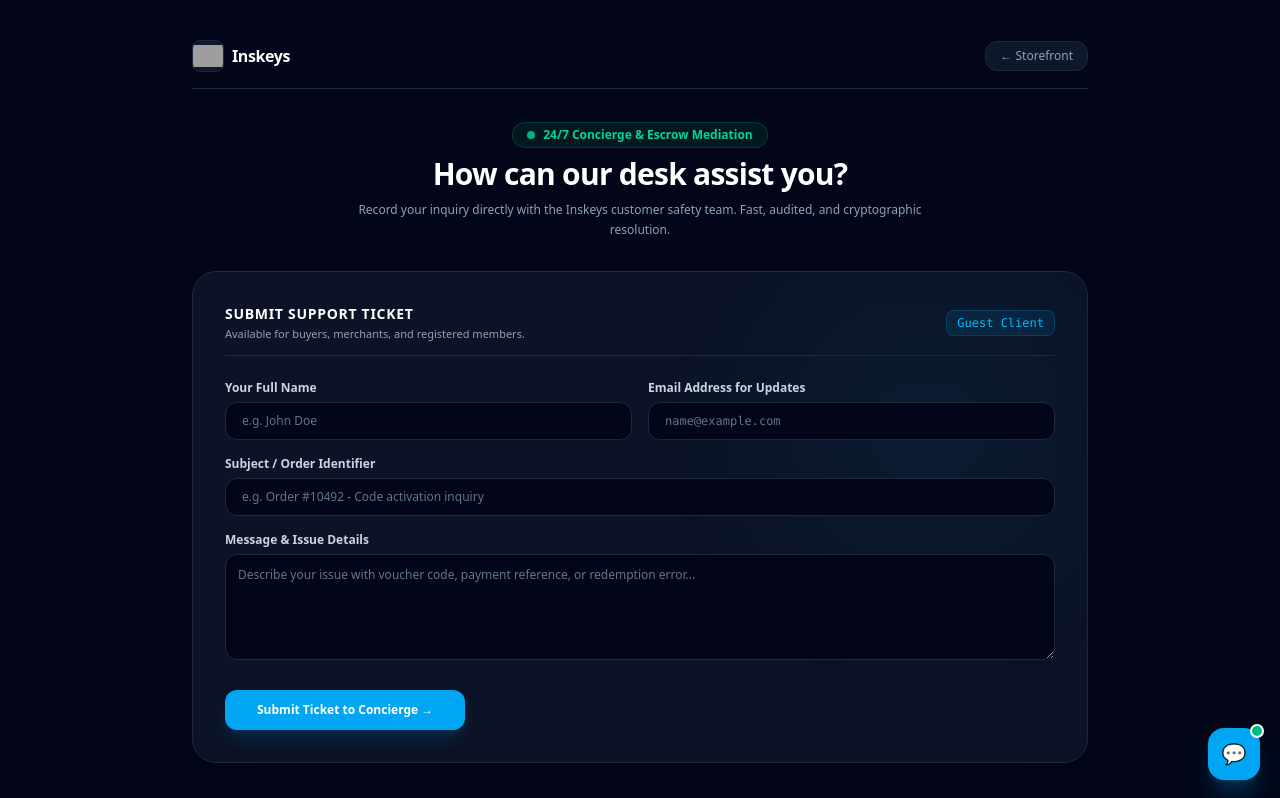
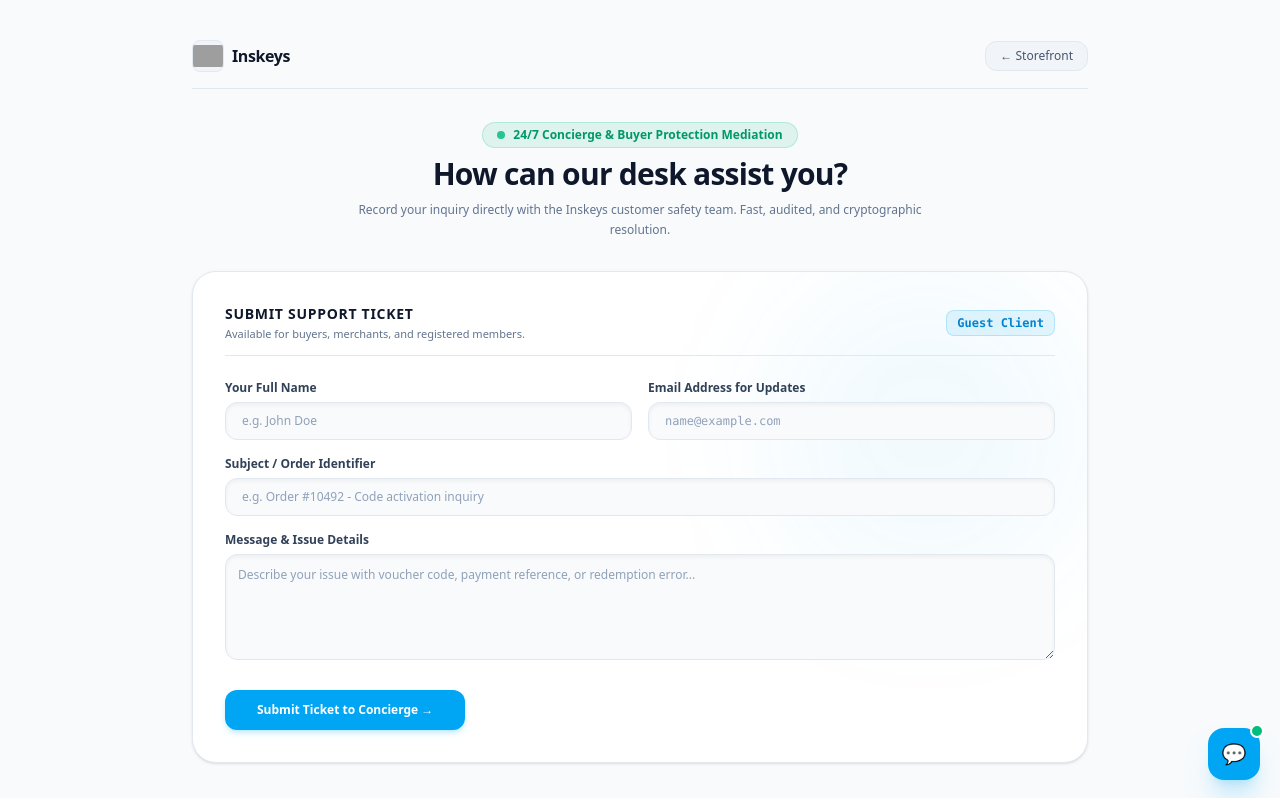
Before and after one commit to shovosarkerone-sys/my-digital-store, a Next.js app: page /support in a window 1280 px wide. Shown: the top 798 px of the page. Built offline with nearby package versions, Linux system fonts and the light colour scheme; grey boxes are pictures that could not be loaded.

Commit message:
Replace plain loading text with professional skeleton loader

```diff
--- a/app/support/page.tsx
+++ b/app/support/page.tsx
@@ -87,13 +87,13 @@ export default function SupportPage() {
   ];
 
   return (
-    <div className="min-h-screen bg-slate-950 text-white selection:bg-sky-500 selection:text-white p-4 sm:p-6 md:p-10 font-sans">
+    <div className="min-h-screen bg-slate-50 dark:bg-slate-950 text-slate-900 dark:text-white selection:bg-sky-500 selection:text-white p-4 sm:p-6 md:p-10 font-sans transition-colors duration-200">
       <div className="max-w-4xl mx-auto space-y-8">
 
         {/* Navigation Bar */}
-        <div className="flex items-center justify-between border-b border-slate-800 pb-4">
+        <div className="flex items-center justify-between border-b border-slate-200 dark:border-slate-800 pb-4">
           <Link href="/" className="flex items-center gap-2 group">
-            <div className="w-8 h-8 rounded-lg overflow-hidden bg-slate-900 border border-slate-800 flex items-center justify-center shrink-0">
+            <div className="w-8 h-8 rounded-lg overflow-hidden bg-slate-100 dark:bg-slate-900 border border-slate-200 dark:border-slate-800 flex items-center justify-center shrink-0">
               <Image
                 src="/icon.png"
                 alt="Inskeys"
@@ -102,7 +102,7 @@ export default function SupportPage() {
                 className="w-full h-full object-contain transition-transform group-hover:scale-105"
               />
             </div>
-            <span className="font-bold text-base tracking-tight text-white">
+            <span className="font-bold text-base tracking-tight text-slate-900 dark:text-white">
               Inskeys
             </span>
           </Link>
@@ -111,14 +111,14 @@ export default function SupportPage() {
             {currentUser && (
               <Link
                 href="/dashboard?tab=support"
-                className="text-xs text-sky-400 hover:text-white bg-sky-500/10 border border-sky-500/20 px-3.5 py-1.5 rounded-xl transition font-medium"
+                className="text-xs text-sky-600 dark:text-sky-400 hover:text-sky-700 dark:hover:text-white bg-sky-500/10 border border-sky-500/20 px-3.5 py-1.5 rounded-xl transition font-medium"
               >
                 My Support Desk →
               </Link>
             )}
             <Link
               href="/"
-              className="text-xs text-slate-400 hover:text-white bg-slate-900 border border-slate-800 px-3.5 py-1.5 rounded-xl transition"
+              className="text-xs text-slate-600 dark:text-slate-400 hover:text-slate-900 dark:hover:text-white bg-slate-100 dark:bg-slate-900 border border-slate-200 dark:border-slate-800 px-3.5 py-1.5 rounded-xl transition"
             >
               ← Storefront
             </Link>
@@ -127,46 +127,46 @@ export default function SupportPage() {
 
         {/* Hero Section */}
         <div className="space-y-2 text-center max-w-xl mx-auto">
-          <div className="inline-flex items-center gap-2 px-3.5 py-1 rounded-full bg-emerald-500/10 border border-emerald-500/20 text-emerald-400 text-xs font-semibold">
-            <span className="w-2 h-2 rounded-full bg-emerald-400 animate-pulse"></span>
-            <span>24/7 Concierge & Escrow Mediation</span>
+          <div className="inline-flex items-center gap-2 px-3.5 py-1 rounded-full bg-emerald-500/10 border border-emerald-500/20 text-emerald-600 dark:text-emerald-400 text-xs font-semibold">
+            <span className="w-2 h-2 rounded-full bg-emerald-500 dark:bg-emerald-400 animate-pulse"></span>
+            <span>24/7 Concierge & Buyer Protection Mediation</span>
           </div>
-          <h1 className="text-2xl sm:text-3xl font-black text-white tracking-tight">
+          <h1 className="text-2xl sm:text-3xl font-black text-slate-900 dark:text-white tracking-tight">
             How can our desk assist you?
           </h1>
-          <p className="text-xs text-slate-400 leading-relaxed">
+          <p className="text-xs text-slate-500 dark:text-slate-400 leading-relaxed">
             Record your inquiry directly with the Inskeys customer safety team. Fast, audited, and cryptographic resolution.
           </p>
         </div>
 
         {/* Support Ticket Submission Card */}
-        <div className="bg-slate-900/80 border border-slate-800 rounded-3xl p-6 sm:p-8 space-y-6 shadow-2xl relative overflow-hidden backdrop-blur-xl">
+        <div className="bg-white dark:bg-slate-900/80 border border-slate-200 dark:border-slate-800 rounded-3xl p-6 sm:p-8 space-y-6 shadow-sm dark:shadow-2xl relative overflow-hidden backdrop-blur-xl transition-colors">
           <div className="absolute top-0 right-0 w-80 h-80 bg-sky-500/5 rounded-full blur-3xl pointer-events-none"></div>
 
-          <div className="flex items-center justify-between border-b border-slate-800 pb-3 relative z-10">
+          <div className="flex items-center justify-between border-b border-slate-200 dark:border-slate-800 pb-3 relative z-10">
             <div>
-              <h2 className="text-sm font-bold uppercase tracking-wider text-white">
+              <h2 className="text-sm font-bold uppercase tracking-wider text-slate-900 dark:text-white">
                 Submit Support Ticket
               </h2>
-              <p className="text-[11px] text-slate-400 mt-0.5">
+              <p className="text-[11px] text-slate-500 dark:text-slate-400 mt-0.5">
                 Available for buyers, merchants, and registered members.
               </p>
             </div>
-            <span className="text-xs font-mono bg-sky-500/10 text-sky-400 border border-sky-500/20 px-2.5 py-1 rounded-lg">
+            <span className="text-xs font-mono bg-sky-500/10 text-sky-600 dark:text-sky-400 border border-sky-500/20 px-2.5 py-1 rounded-lg font-semibold">
               {currentUser ? "Authenticated Member" : "Guest Client"}
             </span>
           </div>
 
           {submittedTicketId && (
-            <div className="p-4 bg-emerald-500/10 border border-emerald-500/30 text-emerald-300 text-xs rounded-2xl space-y-1.5 relative z-10 animate-in fade-in">
+            <div className="p-4 bg-emerald-500/10 border border-emerald-500/30 text-emerald-700 dark:text-emerald-300 text-xs rounded-2xl space-y-1.5 relative z-10 animate-in fade-in">
               <span className="font-bold text-sm block">✓ Inquiry Dispatched to Support Desk!</span>
               <p className="leading-relaxed">
-                Your Tracking Reference is <strong className="font-mono text-white">#{submittedTicketId}</strong>. A concierge agent has been assigned to mediate your case.
+                Your Tracking Reference is <strong className="font-mono text-slate-900 dark:text-white">#{submittedTicketId}</strong>. A concierge agent has been assigned to mediate your case.
               </p>
               {currentUser && (
                 <Link
                   href="/dashboard?tab=support"
-                  className="inline-block mt-1 text-sky-400 font-bold hover:underline"
+                  className="inline-block mt-1 text-sky-600 dark:text-sky-400 font-bold hover:underline"
                 >
                   View Live Response in Dashboard Support Tab →
                 </Link>
@@ -175,7 +175,7 @@ export default function SupportPage() {
           )}
 
           {errorMsg && (
-            <div className="p-3 bg-rose-500/10 border border-rose-500/20 text-rose-400 text-xs rounded-xl relative z-10">
+            <div className="p-3 bg-rose-500/10 border border-rose-500/20 text-rose-600 dark:text-rose-400 text-xs rounded-xl relative z-10 font-medium">
               ⚠️ {errorMsg}
             </div>
           )}
@@ -183,7 +183,7 @@ export default function SupportPage() {
           <form onSubmit={handleSubmit} className="space-y-4 relative z-10">
             <div className="grid grid-cols-1 sm:grid-cols-2 gap-4">
               <div>
-                <label className="block text-xs font-semibold text-slate-300 mb-1.5">
+                <label className="block text-xs font-semibold text-slate-700 dark:text-slate-300 mb-1.5">
                   Your Full Name
                 </label>
                 <input
@@ -192,12 +192,12 @@ export default function SupportPage() {
                   value={name}
                   onChange={(e) => setName(e.target.value)}
                   placeholder="e.g. John Doe"
-                  className="w-full bg-slate-950 border border-slate-800 focus:border-sky-500 rounded-xl px-4 py-2.5 text-xs text-white placeholder-slate-500 focus:outline-none focus:ring-1 focus:ring-sky-500 transition shadow-inner"
+                  className="w-full bg-slate-50 dark:bg-slate-950 border border-slate-200 dark:border-slate-800 focus:border-sky-500 rounded-xl px-4 py-2.5 text-xs text-slate-900 dark:text-white placeholder-slate-400 dark:placeholder-slate-500 focus:outline-none focus:ring-1 focus:ring-sky-500 transition shadow-inner"
                 />
               </div>
 
               <div>
-                <label className="block text-xs font-semibold text-slate-300 mb-1.5">
+                <label className="block text-xs font-semibold text-slate-700 dark:text-slate-300 mb-1.5">
                   Email Address for Updates
                 </label>
                 <input
@@ -206,13 +206,13 @@ export default function SupportPage() {
                   value={email}
                   onChange={(e) => setEmail(e.target.value)}
                   placeholder="name@example.com"
-                  className="w-full bg-slate-950 border border-slate-800 focus:border-sky-500 rounded-xl px-4 py-2.5 text-xs text-white placeholder-slate-500 focus:outline-none focus:ring-1 focus:ring-sky-500 transition shadow-inner font-mono"
+                  className="w-full bg-slate-50 dark:bg-slate-950 border border-slate-200 dark:border-slate-800 focus:border-sky-500 rounded-xl px-4 py-2.5 text-xs text-slate-900 dark:text-white placeholder-slate-400 dark:placeholder-slate-500 focus:outline-none focus:ring-1 focus:ring-sky-500 transition shadow-inner font-mono"
                 />
               </div>
             </div>
 
             <div>
-              <label className="block text-xs font-semibold text-slate-300 mb-1.5">
+              <label className="block text-xs font-semibold text-slate-700 dark:text-slate-300 mb-1.5">
                 Subject / Order Identifier
               </label>
               <input
@@ -221,12 +221,12 @@ export default function SupportPage() {
                 value={ticketSubject}
                 onChange={(e) => setTicketSubject(e.target.value)}
                 placeholder="e.g. Order #10492 - Code activation inquiry"
-                className="w-full bg-slate-950 border border-slate-800 focus:border-sky-500 rounded-xl px-4 py-2.5 text-xs text-white placeholder-slate-500 focus:outline-none focus:ring-1 focus:ring-sky-500 transition shadow-inner"
+                className="w-full bg-slate-50 dark:bg-slate-950 border border-slate-200 dark:border-slate-800 focus:border-sky-500 rounded-xl px-4 py-2.5 text-xs text-slate-900 dark:text-white placeholder-slate-400 dark:placeholder-slate-500 focus:outline-none focus:ring-1 focus:ring-sky-500 transition shadow-inner"
               />
             </div>
 
             <div>
-              <label className="block text-xs font-semibold text-slate-300 mb-1.5">
+              <label className="block text-xs font-semibold text-slate-700 dark:text-slate-300 mb-1.5">
                 Message & Issue Details
               </label>
               <textarea
@@ -235,7 +235,7 @@ export default function SupportPage() {
                 value={ticketMessage}
                 onChange={(e) => setTicketMessage(e.target.value)}
                 placeholder="Describe your issue with voucher code, payment reference, or redemption error..."
-                className="w-full bg-slate-950 border border-slate-800 focus:border-sky-500 rounded-xl p-3 text-xs text-white placeholder-slate-500 focus:outline-none focus:ring-1 focus:ring-sky-500 transition shadow-inner"
+                className="w-full bg-slate-50 dark:bg-slate-950 border border-slate-200 dark:border-slate-800 focus:border-sky-500 rounded-xl p-3 text-xs text-slate-900 dark:text-white placeholder-slate-400 dark:placeholder-slate-500 focus:outline-none focus:ring-1 focus:ring-sky-500 transition shadow-inner"
               />
             </div>
 
@@ -243,7 +243,7 @@ export default function SupportPage() {
               <button
                 type="submit"
                 disabled={submitting}
-                className="w-full sm:w-auto px-8 py-3 bg-sky-500 hover:bg-sky-600 disabled:opacity-50 text-white font-bold text-xs rounded-xl transition cursor-pointer shadow-lg shadow-sky-950 flex items-center justify-center gap-2"
+                className="w-full sm:w-auto px-8 py-3 bg-sky-500 hover:bg-sky-600 disabled:opacity-50 text-white font-bold text-xs rounded-xl transition cursor-pointer shadow-md shadow-sky-500/20 flex items-center justify-center gap-2"
               >
                 {submitting ? (
                   <>
@@ -260,17 +260,17 @@ export default function SupportPage() {
 
         {/* FAQ Knowledge Base */}
         <div className="space-y-3">
-          <h2 className="text-sm font-bold uppercase tracking-wider text-white">
+          <h2 className="text-sm font-bold uppercase tracking-wider text-slate-900 dark:text-white">
             Frequently Asked Questions
           </h2>
           <div className="grid grid-cols-1 md:grid-cols-2 gap-3">
             {faqs.map((f, i) => (
               <div
                 key={i}
-                className="bg-slate-900/60 border border-slate-800 rounded-2xl p-4 space-y-1.5"
+                className="bg-white dark:bg-slate-900/60 border border-slate-200 dark:border-slate-800 rounded-2xl p-4 space-y-1.5 shadow-sm transition-colors"
               >
-                <h4 className="text-xs font-bold text-slate-200">{f.q}</h4>
-                <p className="text-[11px] text-slate-400 leading-relaxed">{f.a}</p>
+                <h4 className="text-xs font-bold text-slate-800 dark:text-slate-200">{f.q}</h4>
+                <p className="text-[11px] text-slate-600 dark:text-slate-400 leading-relaxed">{f.a}</p>
               </div>
             ))}
           </div>
```
